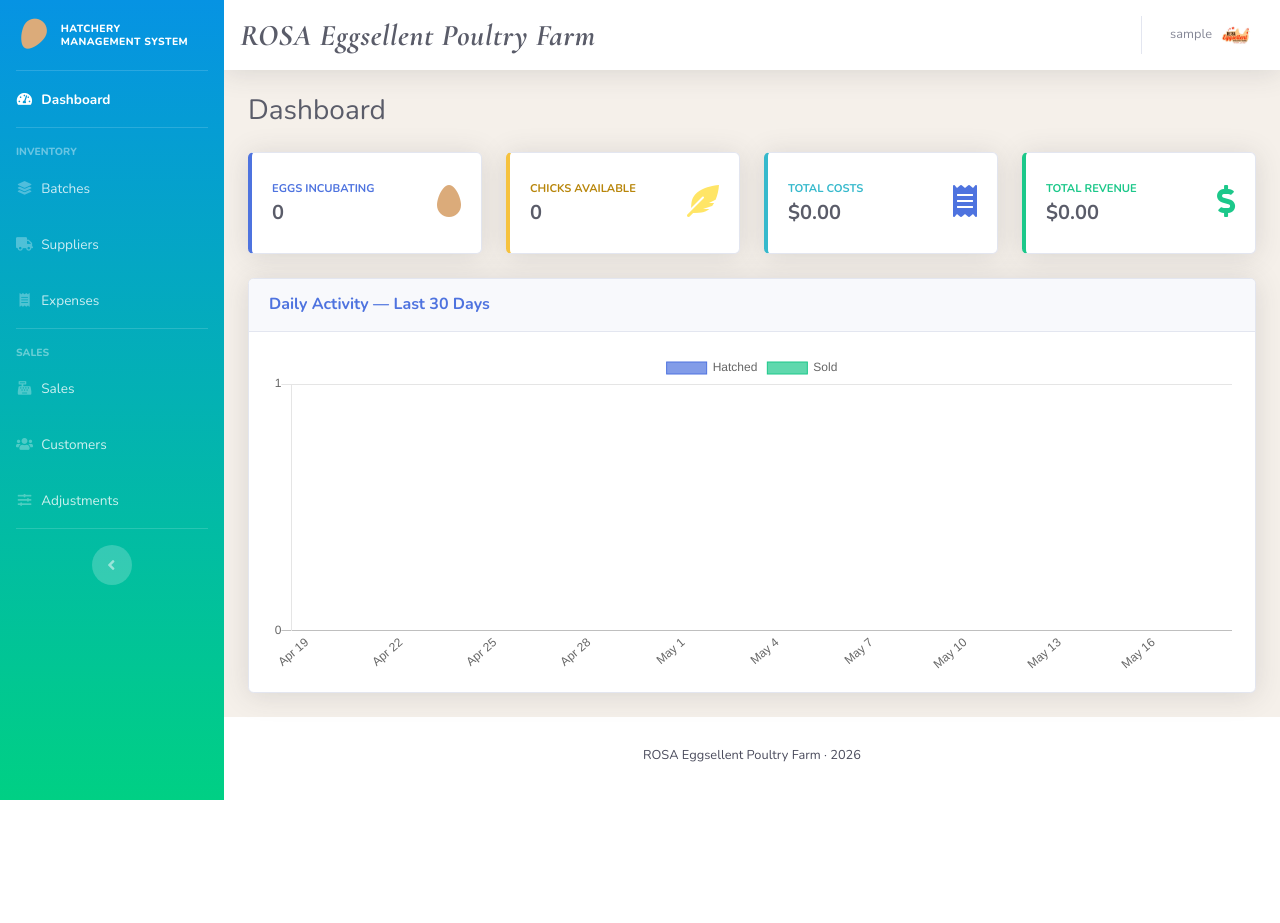
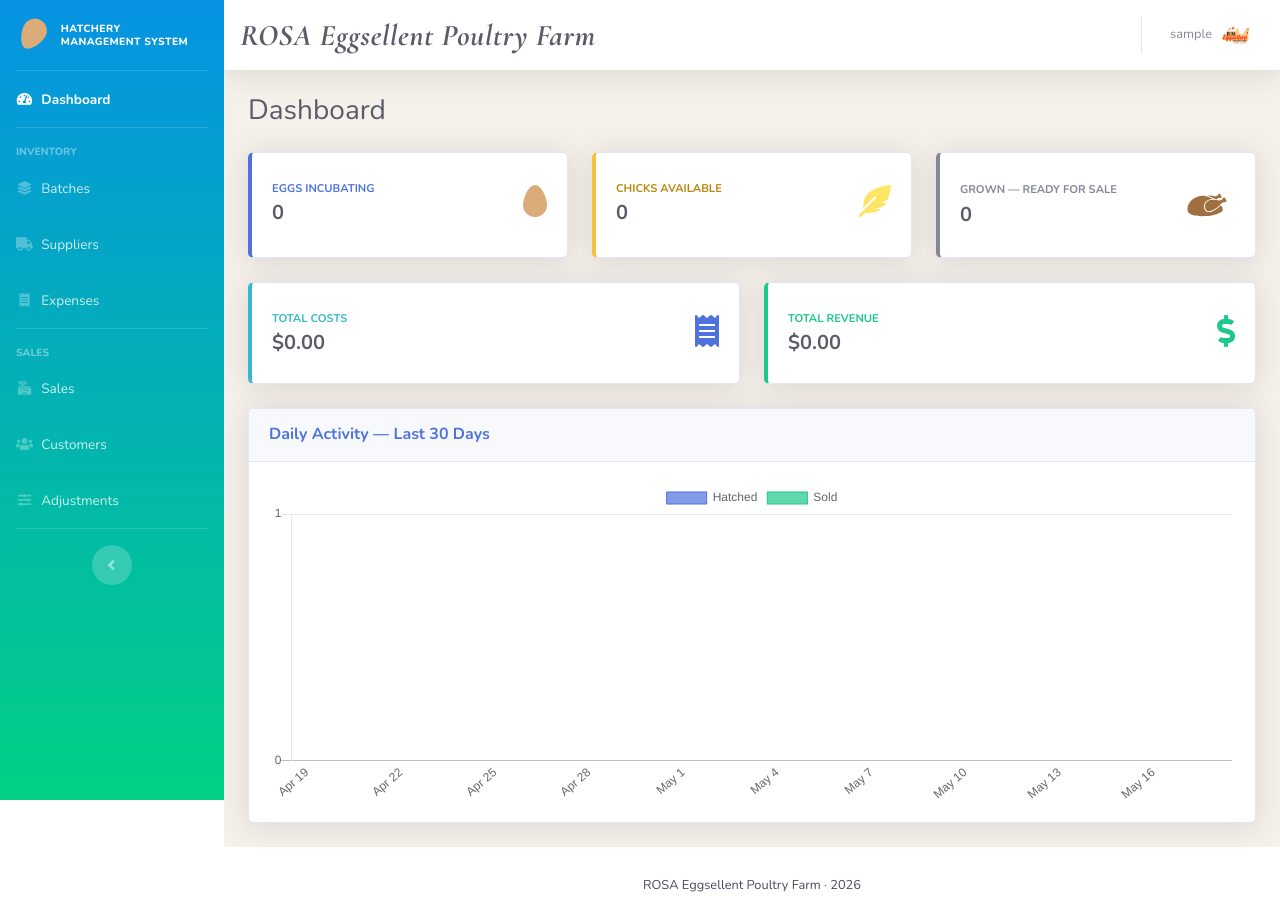
Before and after one commit to Unkerpaulie/hatchery, a Django app: page / in a window 1280 px wide. Before the commit the page ends 800 px from the top, so only its background shows below. Run offline with Django 5.2, Linux system fonts and the light colour scheme; the visitor is signed in with stand-in values (Sample User, id 1); data that the repository does not hold is empty; some libraries are stand-ins or nearby versions.

Commit message:
modified the dashboard to show chicks available and grown chickens

```diff
--- a/core/views.py
+++ b/core/views.py
@@ -68,13 +68,22 @@ class DashboardView(LoginRequiredMixin, TemplateView):
         )
 
         # ── KPI: chicks available ────────────────────────────────────────
-        # Sum chicks_available across all HATCHED batches (the annotation
-        # already returns 0 for RAISING/GROWN/NEW/INCUBATING, so summing
-        # the whole table is equivalent and avoids a redundant filter).
+        # Includes HATCHED batches (full pool) and INCUBATING batches that
+        # have partial hatch records. The annotation returns 0 for all other
+        # statuses, so summing the whole table is safe and filter-free.
         zero = Value(0, output_field=DecimalField(max_digits=12, decimal_places=2))
         ctx["chicks_available"] = (
             Batch.objects.with_inventory()
             .aggregate(s=Coalesce(Sum("chicks_available"), Value(0)))["s"]
+        )
+
+        # ── KPI: grown chickens available for meat sale ───────────────────
+        # birds_count for GROWN batches = chick_pool - sold - adjusted,
+        # i.e. the remaining birds that haven't been sold as meat yet.
+        ctx["grown_available"] = (
+            Batch.objects.with_inventory()
+            .filter(status=Batch.Status.GROWN)
+            .aggregate(s=Coalesce(Sum("birds_count"), Value(0)))["s"]
         )
 
         # ── KPI: total costs (batch egg costs + operating expenses) ──────
--- a/inventory/models.py
+++ b/inventory/models.py
@@ -94,20 +94,31 @@ class BatchQuerySet(models.QuerySet):
             )
             .annotate(
                 # chicks_available: sellable chick inventory for this batch.
-                # Only HATCHED batches expose chicks for sale; RAISING/GROWN are
-                # committed to meat production and excluded from chick inventory.
+                # HATCHED: full chick pool minus deductions.
+                # INCUBATING: only early-hatched chicks (chick_pool = hatched_count
+                #   for egg batches, so the formula is automatically correct).
+                # RAISING/GROWN: committed to meat — excluded from chick inventory.
                 chicks_available=Case(
-                    When(status="hatched", then=F("chick_pool") - F("sold_count") - F("adjusted_count")),
+                    When(status__in=["hatched", "incubating"], then=F("chick_pool") - F("sold_count") - F("adjusted_count")),
                     default=zero_int,
                     output_field=IntegerField(),
                 ),
             )
             .annotate(
+                # eggs_remaining: eggs still unhatched during INCUBATING phase.
+                # Zero for all other statuses.
+                eggs_remaining=Case(
+                    When(status="incubating", then=F("initial_quantity") - F("hatched_count")),
+                    default=zero_int,
+                    output_field=IntegerField(),
+                ),
                 # birds_count: the meaningful live quantity at every status stage.
-                # NEW/INCUBATING → initial_quantity (eggs still in process).
+                # NEW       → initial_quantity (eggs purchased, none hatched yet).
+                # INCUBATING → eggs_remaining (unhatched eggs; hatched_count shown separately).
                 # HATCHED/RAISING/GROWN → remaining birds (chick pool minus deductions).
                 birds_count=Case(
-                    When(status__in=["new", "incubating"], then=F("initial_quantity")),
+                    When(status="new", then=F("initial_quantity")),
+                    When(status="incubating", then=F("initial_quantity") - F("hatched_count")),
                     default=F("chick_pool") - F("sold_count") - F("adjusted_count"),
                     output_field=IntegerField(),
                 ),
@@ -305,20 +316,36 @@ class Batch(AuditedModel):
 
     @cached_property
     def chicks_available(self) -> int:
-        """Chicks available for sale. Zero for non-HATCHED batches."""
-        if self.status != self.Status.HATCHED:
+        """Chicks available for sale.
+
+        HATCHED: full chick pool minus deductions.
+        INCUBATING: only early-hatched chicks (chick_pool == hatched_count for
+            egg batches, so the formula is automatically correct).
+        All other statuses: zero.
+        """
+        if self.status not in (self.Status.HATCHED, self.Status.INCUBATING):
             return 0
         return self.chick_pool - self.sold_count - self.adjusted_count
+
+    @cached_property
+    def eggs_remaining(self) -> int:
+        """Eggs still unhatched during INCUBATING phase. Zero for all other statuses."""
+        if self.status != self.Status.INCUBATING:
+            return 0
+        return self.initial_quantity - self.hatched_count
 
     @cached_property
     def birds_count(self) -> int:
         """Meaningful live quantity at every status stage (mirrors with_inventory annotation).
 
-        NEW/INCUBATING → initial_quantity (eggs still in process).
+        NEW       → initial_quantity (eggs purchased, none hatched yet).
+        INCUBATING → unhatched eggs remaining (hatched_count shown separately in UI).
         HATCHED/RAISING/GROWN → remaining birds after sales and adjustments.
         """
-        if self.status in (self.Status.NEW, self.Status.INCUBATING):
+        if self.status == self.Status.NEW:
             return self.initial_quantity
+        if self.status == self.Status.INCUBATING:
+            return self.initial_quantity - self.hatched_count
         return self.chick_pool - self.sold_count - self.adjusted_count
 
     @cached_property
--- a/templates/core/dashboard.html
+++ b/templates/core/dashboard.html
@@ -7,10 +7,10 @@
     <h1 class="h3 mb-0 text-gray-800">Dashboard</h1>
 </div>
 
-{# ── KPI cards ─────────────────────────────────────────────────────────── #}
+{# ── KPI cards — row 1: live bird inventory ─────────────────────────── #}
 <div class="row">
 
-    <div class="col-xl-3 col-md-6 mb-4">
+    <div class="col-xl-4 col-md-6 mb-4">
         <div class="card border-left-primary shadow h-100 py-2">
             <div class="card-body"><div class="row no-gutters align-items-center">
                 <div class="col mr-2">
@@ -22,7 +22,7 @@
         </div>
     </div>
 
-    <div class="col-xl-3 col-md-6 mb-4">
+    <div class="col-xl-4 col-md-6 mb-4">
         <div class="card border-left-warning shadow h-100 py-2">
             <div class="card-body"><div class="row no-gutters align-items-center">
                 <div class="col mr-2">
@@ -34,7 +34,28 @@
         </div>
     </div>
 
-    <div class="col-xl-3 col-md-6 mb-4">
+    <div class="col-xl-4 col-md-6 mb-4">
+        <div class="card border-left-secondary shadow h-100 py-2">
+            <div class="card-body"><div class="row no-gutters align-items-center">
+                <div class="col mr-2">
+                    <div class="text-xs font-weight-bold text-secondary text-uppercase mb-1">Grown — Ready for Sale</div>
+                    <div class="h5 mb-0 font-weight-bold text-gray-800">{{ grown_available }}</div>
+                </div>
+                <div class="col-auto">
+                    <svg xmlns="http://www.w3.org/2000/svg" viewBox="0 0 100 100" width="3.5em" height="3em" fill="#A07040" aria-hidden="true">
+                        <path d="M90.2,39.3c-0.6-0.8-1.2-1.2-1.8-1.3c0.4-0.6,0.2-1.2,0-1.8c-0.4-1.1-2-1.8-3.2-1.8c-1.5,0-3.4,1.9-2.8,3.6   c0,0-3,1.6-4.4,2c-5.6,1.8-16.4-3.8-25.7,1.7C43,47.1,46,56.8,47.5,59.3c2.4,4.2,9.3,5.6,19.6-1.5c12.6-8.6,10.7-11.9,18.7-14.3   C88.6,45.3,92.2,42.1,90.2,39.3z M69.9,37.9c0.1,0,0.2,0,0.3,0c1.4-1.3,2.9-2.2,5.7-2.9c2.5,1.8,5.9-1,4.1-3.7   c-0.5-0.8-1.1-1.1-1.6-1.3c0.4-0.5,0.2-1.1,0.1-1.6c-0.3-1-1.8-1.7-2.8-1.7c-1.3-0.1-3.1,1.6-2.7,3.2c0,0-2.8,1.3-4,1.7   c-3.9,1.1-10.4-1.7-17.1-1.1c5,1.6,10.3,4,15.1,7.1C68,37.6,69,37.8,69.9,37.9z M68.2,59.4c-5.1,3.5-9.9,5.3-14,5.3h0   c-3.8,0-6.9-1.6-8.5-4.5C43.8,57,40.8,46.1,51.3,40c3.1-1.8,6.7-2.7,11-2.7c0.1,0,0.2,0,0.2,0c-7-3.9-14.7-6.6-21-6.6   c-16,0-31.9,12.1-32.3,27.7s24.5,15.4,38.9,14.6S83.5,66,83,59.7c-0.2-2.9-1.8-6-4.2-9.1C76.8,52.7,73.9,55.6,68.2,59.4z"/>
+                    </svg>
+                </div>
+            </div></div>
+        </div>
+    </div>
+
+</div>
+
+{# ── KPI cards — row 2: financials ──────────────────────────────────── #}
+<div class="row">
+
+    <div class="col-xl-6 col-md-6 mb-4">
         <div class="card border-left-info shadow h-100 py-2">
             <div class="card-body"><div class="row no-gutters align-items-center">
                 <div class="col mr-2">
@@ -46,7 +67,7 @@
         </div>
     </div>
 
-    <div class="col-xl-3 col-md-6 mb-4">
+    <div class="col-xl-6 col-md-6 mb-4">
         <div class="card border-left-success shadow h-100 py-2">
             <div class="card-body"><div class="row no-gutters align-items-center">
                 <div class="col mr-2">
```
Also changed, not shown: templates/inventory/batch_list.html (+5 -6 lines), static/img/chicken.svg (added).
